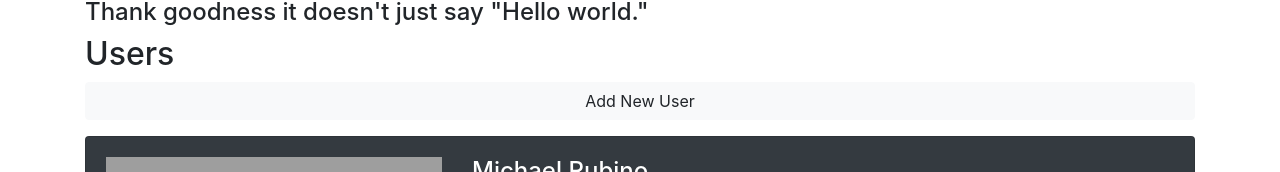
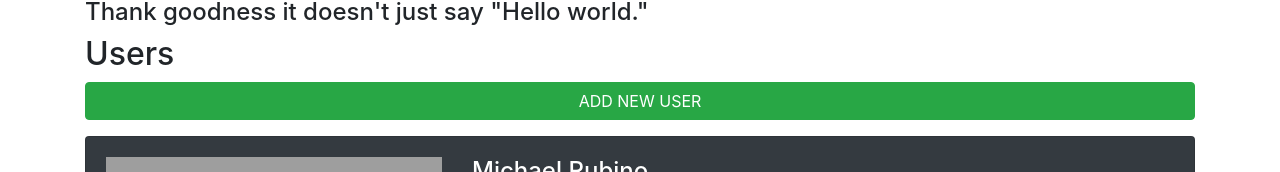
Before and after one commit to rubinoAM/Angular-Front-to-Back, an Angular app in the folder angular-app/: page / in a window 1280 px wide. Shown: the part 248-420 px from the top of the page. Built offline with nearby package versions, Linux system fonts and the light colour scheme; grey boxes are pictures that could not be loaded.

Commit message:
Class binding continued

```diff
--- a/angular-app/src/app/components/users/users.component.css
+++ b/angular-app/src/app/components/users/users.component.css
@@ -0,0 +1,3 @@
+.big-text{
+    text-transform:uppercase;
+}
--- a/angular-app/src/app/components/users/users.component.html
+++ b/angular-app/src/app/components/users/users.component.html
@@ -1,5 +1,5 @@
 <h2>Users</h2>
-<button [disabled]="!enableAdd" class="btn btn-light btn-block mb-3">Add New User</button>
+<button [disabled]="!enableAdd" class="btn btn-block mb-3" [ngClass]="currentClasses">Add New User</button>
 <ul class="list-unstyled" *ngIf="loaded && users?.length > 0"> <!-- add ; else noUsers inside that if clause to use ng-template-->
   <li class="card card-body mb-2" *ngFor="let user of users" [class.bg-dark]="user.isActive">
     <div class="row">
--- a/angular-app/src/app/components/users/users.component.ts
+++ b/angular-app/src/app/components/users/users.component.ts
@@ -11,6 +11,7 @@ export class UsersComponent implements OnInit {
   showExtended:boolean = true;
   loaded:boolean = false;
   enableAdd:boolean = true;
+  currentClasses:{}
 
   constructor(){
 
@@ -84,6 +85,7 @@ export class UsersComponent implements OnInit {
         //     zip:11520,
         // },
       //});
+      this.setCurrentClasses()
 
       this.loaded = true;
     },2000);
@@ -92,4 +94,11 @@ export class UsersComponent implements OnInit {
   addUser(user:User){
     this.users.push(user);
   }
+
+  setCurrentClasses(){
+    this.currentClasses = {
+      'btn-success':this.enableAdd,
+      'big-text':this.showExtended,
+    }
+  }
 }
```
